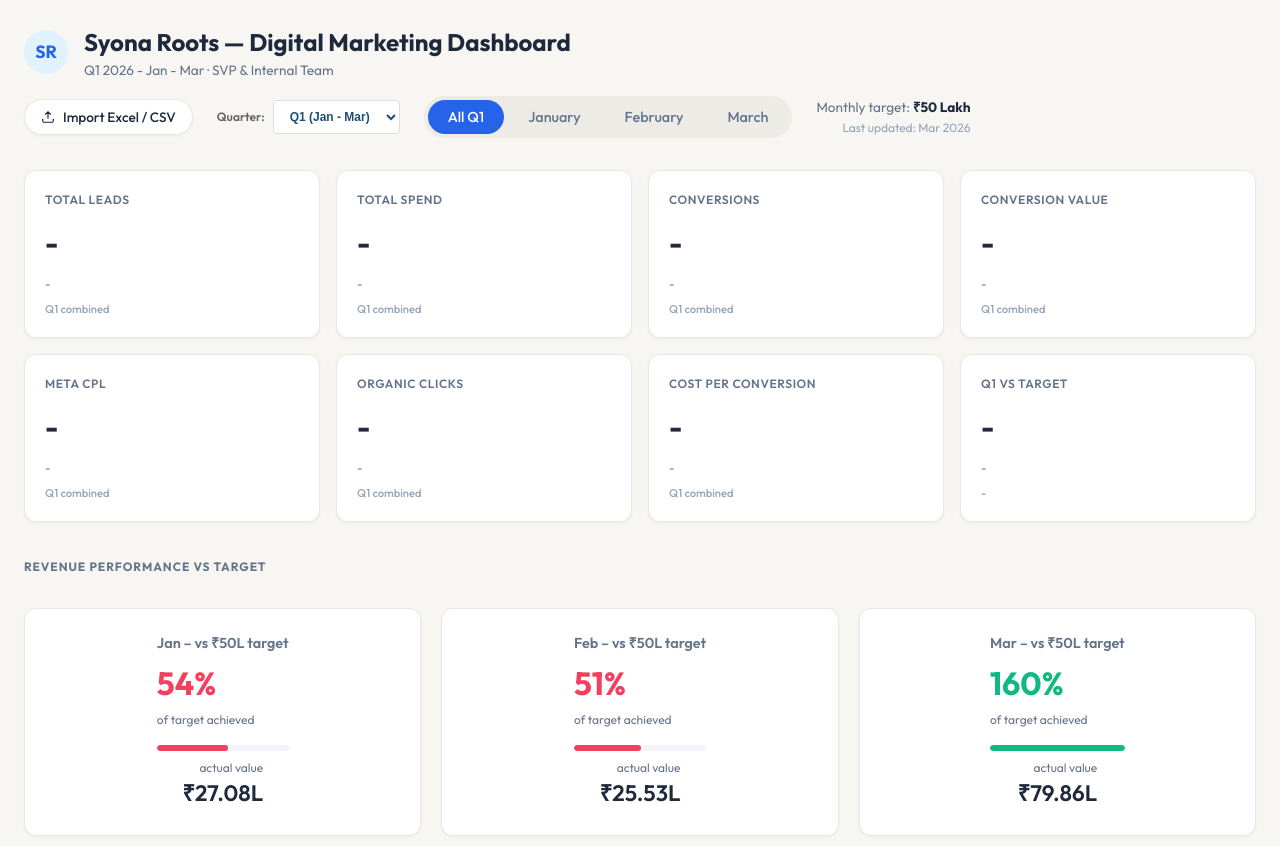
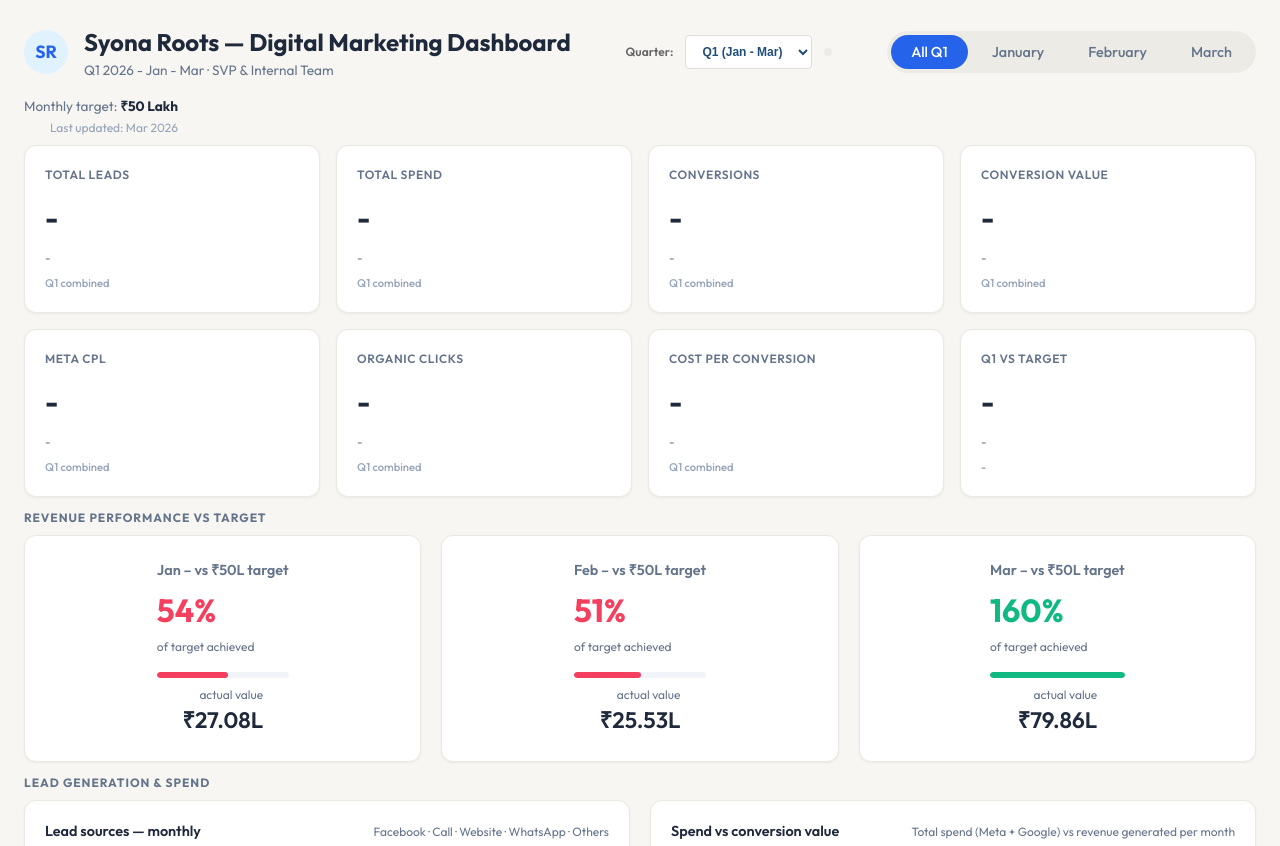
Before and after one commit to shineaigit2026/dashb, a plain HTML site: page index.html in a window 1280 px wide. Shown: the top 846 px of the page. Drawn offline with nearby package versions, Linux system fonts and the light colour scheme; no server answers; files whose address does not match are found by name.

Commit message:
Update index.html

```diff
--- a/index.html
+++ b/index.html
@@ -26,34 +26,18 @@
         </div>
       </div>
 
-      <div class="header-right">
-        <!-- CSV Uploader Button -->
-        <input type="file" id="csvFileInput" class="file-input-hidden" accept=".csv,.xlsx,.xls" />
-        <button class="upload-btn" id="uploadBtn">
-          <svg width="14" height="14" viewBox="0 0 24 24" fill="none" stroke="currentColor" stroke-width="2">
-            <path d="M21 15v4a2 2 0 0 1-2 2H5a2 2 0 0 1-2-2v-4M17 8l-5-5-5 5M12 3v12"/>
-          </svg>
-          Import Excel / CSV
-        </button>
-        <div style="display: flex; align-items: center; gap: 8px;">
+      <!-- PASTE THIS ENTIRE BLOCK -->
+<div style="display: flex; align-items: center; gap: 12px;">
     <label for="quarterDropdown" style="font-size: 12px; font-weight: 600; color: #666; white-space: nowrap;">Quarter:</label>
-          <select id="quarterDropdown" style="
-            padding: 8px 12px;
-            border: 1px solid #ddd;
-            border-radius: 4px;
-            font-size: 12px;
-            font-weight: 600;
-            background: white;
-            color: #1f4e79;
-            cursor: pointer;
-            min-width: 100px;
-          ">
+    <select id="quarterDropdown" style="padding: 8px 12px; border: 1px solid #ddd; border-radius: 4px; font-size: 12px; font-weight: 600; background: white; color: #1f4e79; cursor: pointer; min-width: 100px;">
         <option value="Q1">Q1 (Jan - Mar)</option>
         <option value="Q2">Q2 (Apr - Jun)</option>
         <option value="Q3">Q3 (Jul - Sep)</option>
         <option value="Q4">Q4 (Oct - Dec)</option>
     </select>
+    <div class="filter-tabs"></div>
 </div>
+<!-- END BLOCK -->
         <!-- Dynamic Date Tabs -->
         <div class="filter-tabs">
           <button class="filter-tab active" data-month="All Q1">All Q1</button>
@@ -456,9 +440,9 @@
   </div>
 
   <!-- App modules entry scripts -->
-  <script src="js/data.js"></script>
+  <script src="js/excel-reader.js"></script>
+<script src="js/app-for-master-excel.js"></script>
 <script src="js/charts.js"></script>
 <script src="js/insights.js"></script>
-  <script src="js/app.js"></script>
 </body>
 </html>
```
Lines whose indentation alone changed are shown as unchanged.
